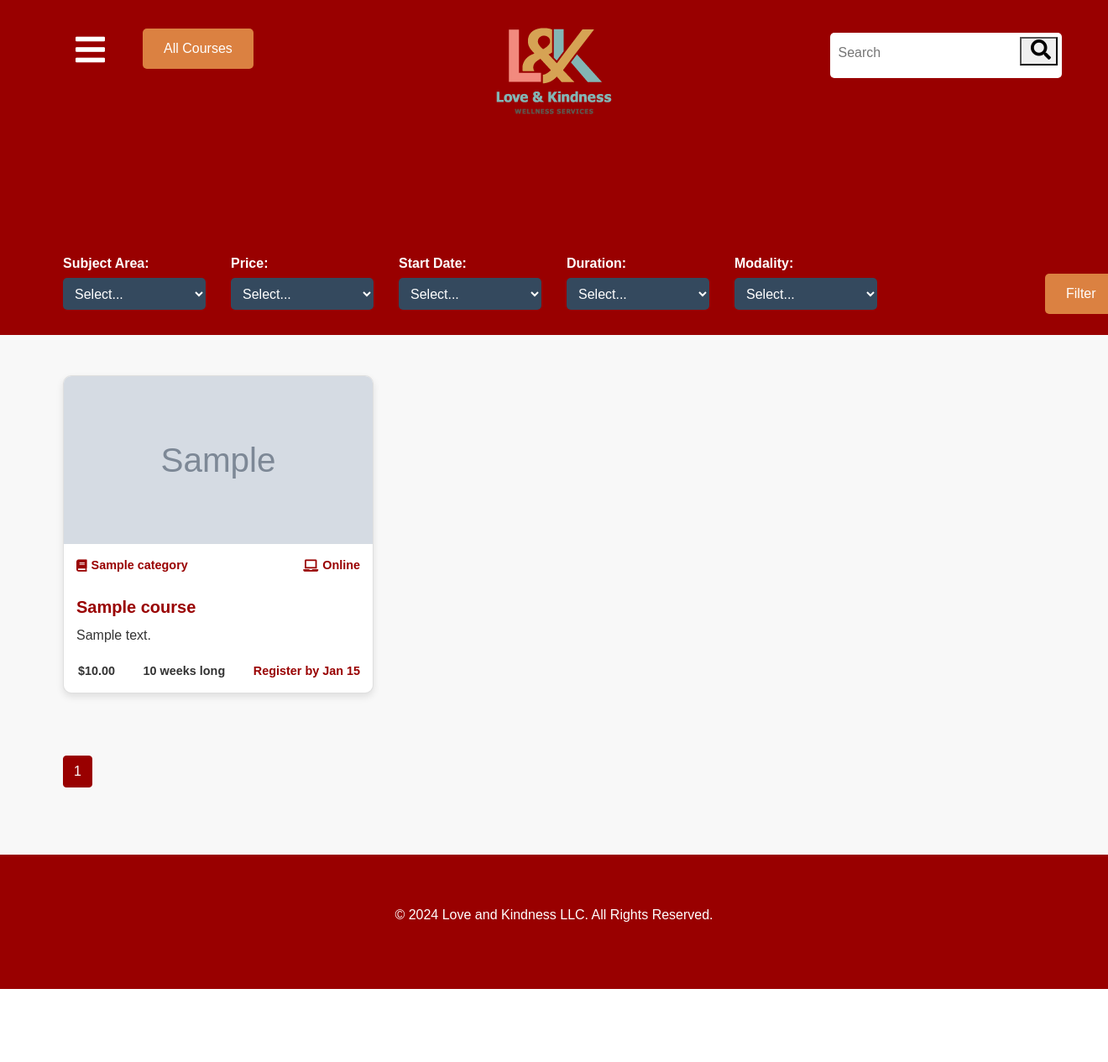
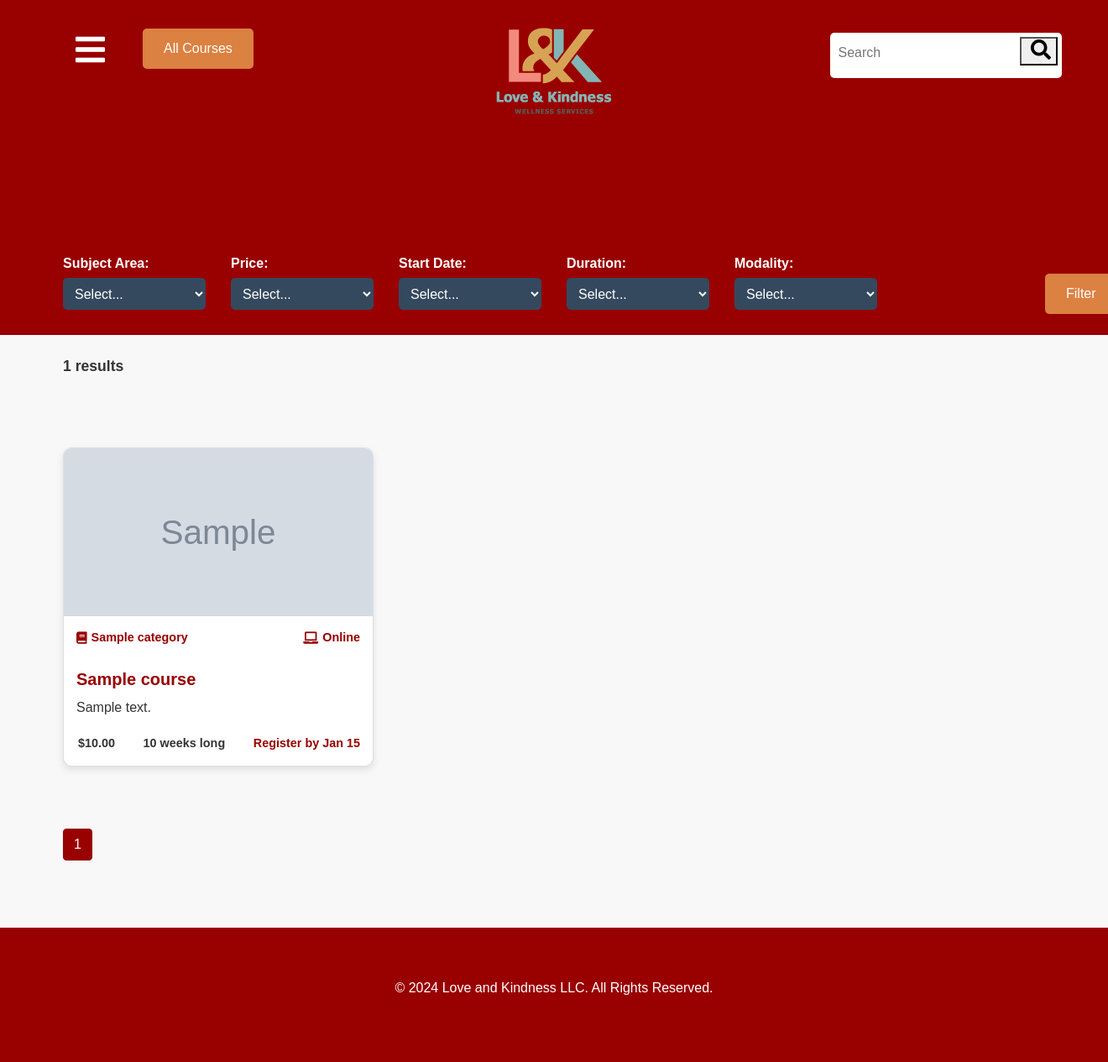
Before and after one commit to OmarHaji0001/Course_Management_System, a Django app: page /all-courses/ in a window 1320 px wide. Shown: the part 91-1356 px from the top of the page at 84% size. Before the commit the page ends 1269 px from the top, so only its background shows below. Run offline with Django 5.2, Linux system fonts and the light colour scheme; tables that the repository leaves empty hold one stand-in row (values such as "Sample post"); grey boxes marked "Sample" are stand-in pictures; some libraries are stand-ins or nearby versions.

Commit message:
create filter summary section

```diff
--- a/main/static/css/all_courses.css
+++ b/main/static/css/all_courses.css
@@ -87,6 +87,37 @@
 .dropdown-menu .dropdown-item:hover {
     background-color: #1abc9c; /* Hover effect for dropdown items */
     color: white; /* Text color on hover */
+}
+
+.filter-summary-section {
+    font-size: 1.1em;
+    color: #333;
+    margin-bottom: 20px;
+}
+
+.filter-summary-section .filter-box {
+    display: inline-block;
+    background-color: #f5f5f5;
+    border: 1px solid #ddd;
+    padding: 5px 10px;
+    margin: 0 10px;
+    border-radius: 5px;
+}
+
+.btn-clear-filters {
+    background-color: #900;
+    color: #fff;
+    border: none;
+    padding: 5px 15px;
+    font-size: 1em;
+    border-radius: 5px;
+    text-decoration: none;
+}
+
+.btn-clear-filters:hover {
+    background-color: #700;
+    color: #fff;
+    text-decoration: none;
 }
 
 /* Card Styling */
--- a/main/templates/main/all_courses.html
+++ b/main/templates/main/all_courses.html
@@ -129,6 +129,54 @@
             </div>
         </div>
     </section>
+<!-- Filter Summary Section -->
+<section class="filter-summary-section container mt-4">
+    <div class="row">
+        <div class="col-md-12 d-flex justify-content-between align-items-center">
+            <div>
+                <p><strong>{{ filters.total_results }} results</strong>
+                {% if filters.search_query %}
+                    for <span class="filter-box">{{ filters.search_query }}</span>
+                {% endif %}
+                {% if filters.subject_area %}
+                    <span class="filter-box">{{ filters.subject_area }}</span>
+                {% endif %}
+                {% if filters.price %}
+                    <span class="filter-box">{{ filters.price|capfirst }}</span>
+                {% endif %}
+                {% if filters.start_date %}
+                    <span class="filter-box">
+                        {% if filters.start_date == '1_week' %}Within 1 week{% endif %}
+                        {% if filters.start_date == '1_month' %}Within 1 month{% endif %}
+                        {% if filters.start_date == '3_months' %}Within 3 months{% endif %}
+                        {% if filters.start_date == '6_months' %}Within 6 months{% endif %}
+                        {% if filters.start_date == '1_year' %}Within 1 year{% endif %}
+                    </span>
+                {% endif %}
+                {% if filters.duration %}
+                    <span class="filter-box">
+                        {% if filters.duration == '0_1' %}0 - 1 week{% endif %}
+                        {% if filters.duration == '1_3' %}1 - 3 weeks{% endif %}
+                        {% if filters.duration == '3_6' %}3 - 6 weeks{% endif %}
+                        {% if filters.duration == '6_9' %}6 - 9 weeks{% endif %}
+                        {% if filters.duration == '9_12' %}9 - 12 weeks{% endif %}
+                        {% if filters.duration == '12_plus' %}12+ weeks{% endif %}
+                    </span>
+                {% endif %}
+                {% if filters.modality %}
+                    <span class="filter-box">{{ filters.modality|capfirst }}</span>
+                {% endif %}
+                </p>
+            </div>
+            <div>
+                {% if filters.search_query or filters.subject_area or filters.price or filters.start_date or filters.duration or filters.modality %}
+                    <a href="{% url 'all_courses' %}" class="btn btn-danger btn-clear-filters">Clear All Filters</a>
+                {% endif %}
+            </div>
+        </div>
+    </div>
+</section>
+
 
     <!-- Course Cards Section -->
 <section id="courses-section" class="container mt-5">
--- a/main/views.py
+++ b/main/views.py
@@ -284,13 +284,14 @@ class AllCoursesView(TemplateView):
         start_date = self.request.GET.get('start_date')
         duration = self.request.GET.get('duration')
         modality = self.request.GET.get('modality')
-        search_query = self.request.GET.get('search')  # Capture the search query
+        search_query = self.request.GET.get('search')
 
         if search_query:
-            courses = courses.filter(name__icontains=search_query)  # Filter courses by name
+            courses = courses.filter(name__icontains=search_query)
 
         if subject_area:
             courses = courses.filter(category_id=subject_area)
+            context['selected_subject_area'] = Category.objects.get(id=subject_area).name
 
         if price:
             if price == 'free':
@@ -336,6 +337,17 @@ class AllCoursesView(TemplateView):
         context['page_obj'] = page_obj
         context['courses'] = page_obj.object_list
         context['subject_areas'] = Category.objects.all()
+
+        # Collecting filters for display
+        context['filters'] = {
+            'subject_area': context.get('selected_subject_area'),
+            'price': price,
+            'start_date': start_date,
+            'duration': duration,
+            'modality': modality,
+            'search_query': search_query,
+            'total_results': courses.count(),
+        }
         return context
 
 
```
